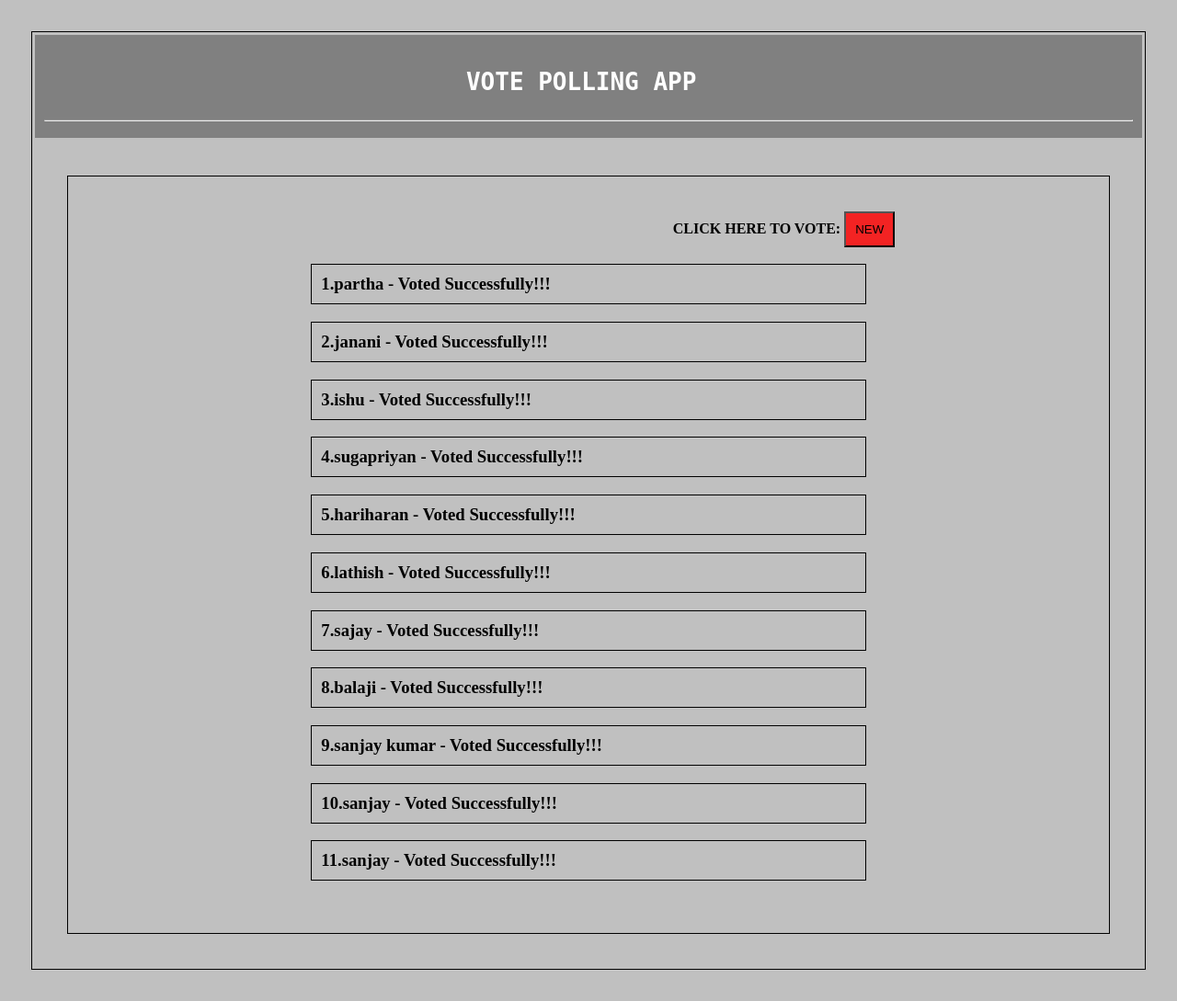
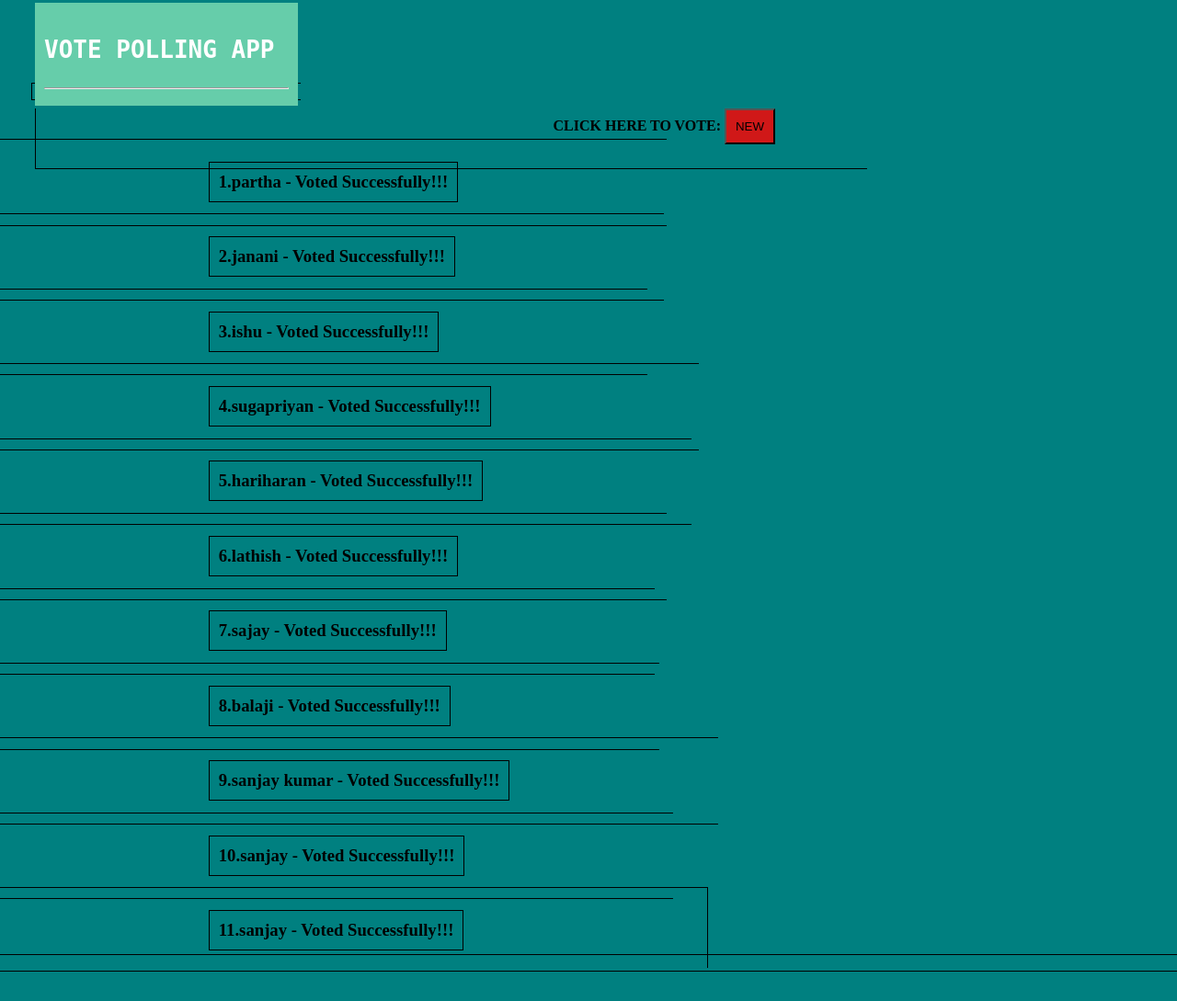
Before and after one commit to VENkATESHVICKY-M/VOTING_POLL---django, a Django app: page / in a window 1280 px wide. Shown: the whole page at 92% size. After the commit the page ends 1057 px from the top, so only its background shows below. Run offline with Django 3.2, Linux system fonts and the light colour scheme; data comes from the database, SQL or seed files in the repository; both versions use the stored data as it was after the commit.

Commit message:
second commit

```diff
--- a/voting_app/template/base.html
+++ b/voting_app/template/base.html
@@ -4,7 +4,7 @@
     VOTING_POLL_APP
 </title>
 <head>
-    <meta name="viewport" content="width=device-width, initial-scale=1.0">
+
     <style>
         .head{
 		margin:3px;
@@ -12,21 +12,24 @@
 		color:white;
 		border:1px grey;
 		text-align:center;
-		background-color:grey;
+		background-color:mediumaquamarine;
 		}
         body{
+            display:ruby;
             border: 1px solid black;
             margin: 9mm;
-            background-color: silver;
+            background-color:teal;
         }
         .cone{
             margin-left: 525px;
         }
         .ctwo{
+            display:ruby;
             margin:1cm;
             padding: 1cm;
             border: 1px solid black;
             text-align: center;
+            font-display:inherit;
         }
         #name{
 
@@ -91,6 +94,7 @@
             background-color: black;
         }
     </style>
+    <meta name="viewport" content="width=device-width, initial-scale=1.0">
 </head>
 <!---------------------------->
 <body>
```
Also changed, not shown: db.sqlite3.
